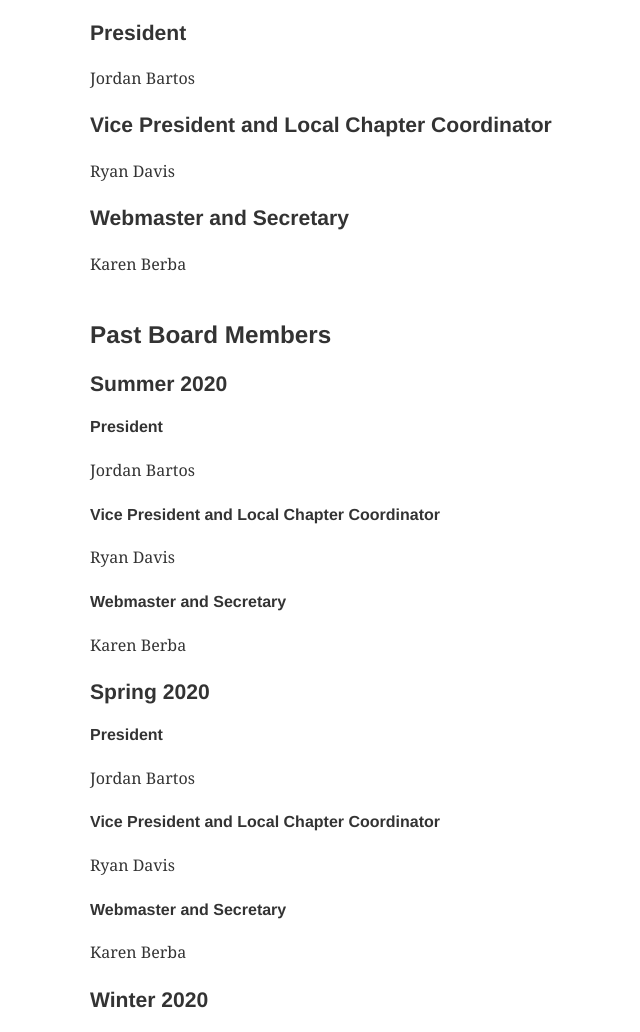
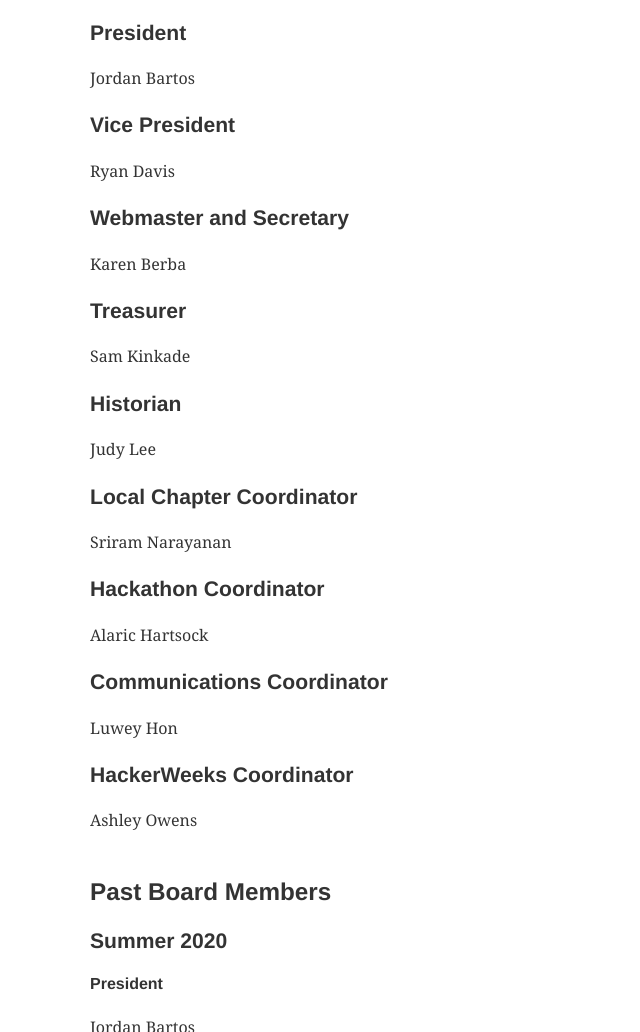
Before and after one commit to OregonStateHackathonClub/osu-hackathon-club-site, a Gatsby site: page /about in a window 1280 px wide. Shown: the part 591-1623 px from the top of the page, without its empty margins (116-756 px from the left). Built offline with nearby package versions, Linux system fonts and the light colour scheme; Gatsby itself is replaced by a stand-in of ours.

Commit message:
Added new officers to About page

```diff
--- a/src/pages/about.js
+++ b/src/pages/about.js
@@ -24,8 +24,14 @@ export default () => (
         <div className="current-board scroll">
             <div className="gray">
                 <h3>President</h3><p>Jordan Bartos</p>
-                <h3>Vice President and Local Chapter Coordinator</h3><p>Ryan Davis</p>
+                <h3>Vice President</h3><p>Ryan Davis</p>
                 <h3>Webmaster and Secretary</h3><p>Karen Berba</p>
+                <h3>Treasurer</h3><p>Sam Kinkade</p>
+                <h3>Historian</h3><p>Judy Lee</p>
+                <h3>Local Chapter Coordinator</h3><p>Sriram Narayanan</p>
+                <h3>Hackathon Coordinator</h3><p>Alaric Hartsock </p>
+                <h3>Communications Coordinator</h3><p>Luwey Hon</p>
+                <h3>HackerWeeks Coordinator</h3><p>Ashley Owens</p>
             </div>
         </div>
 
```
